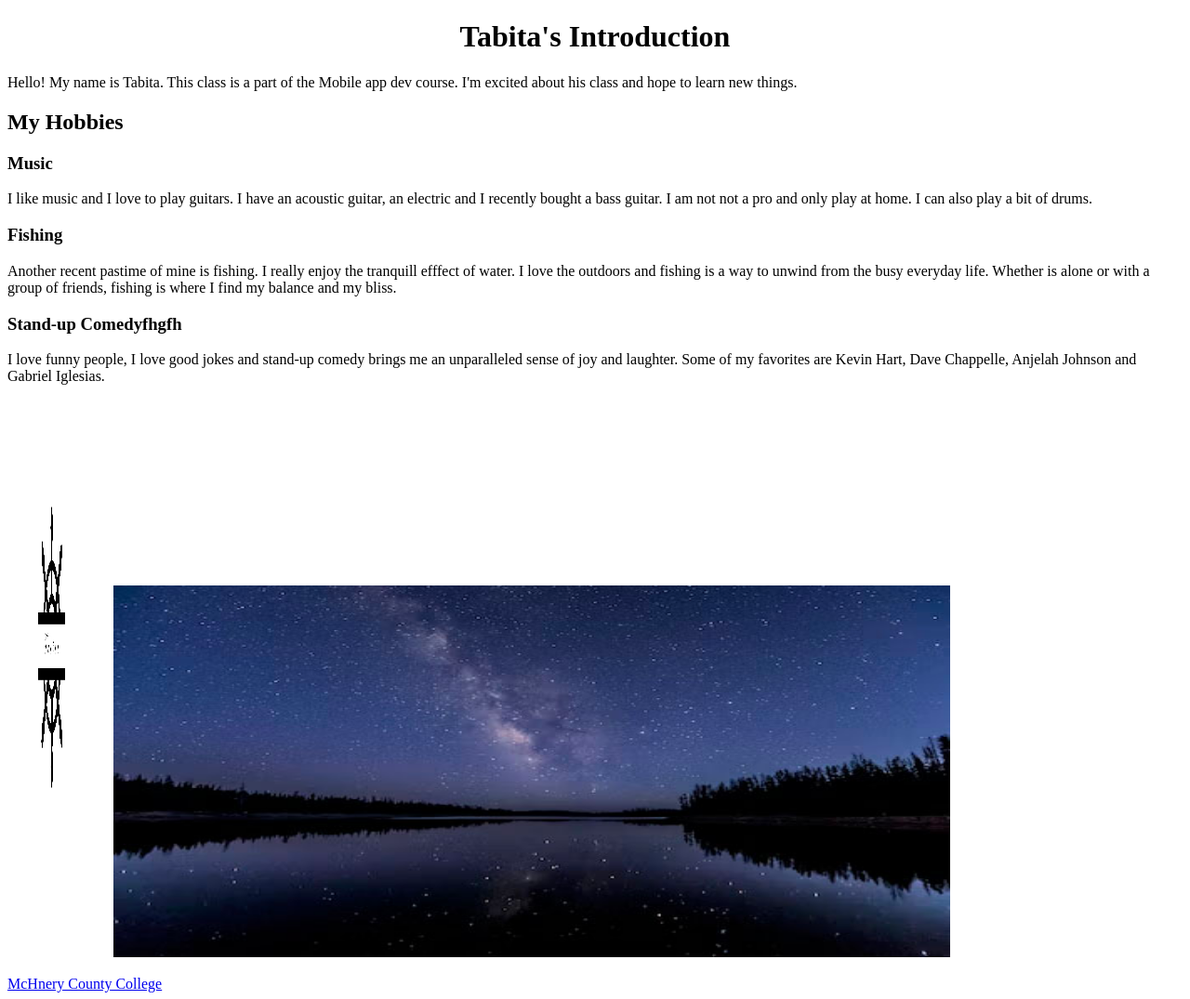
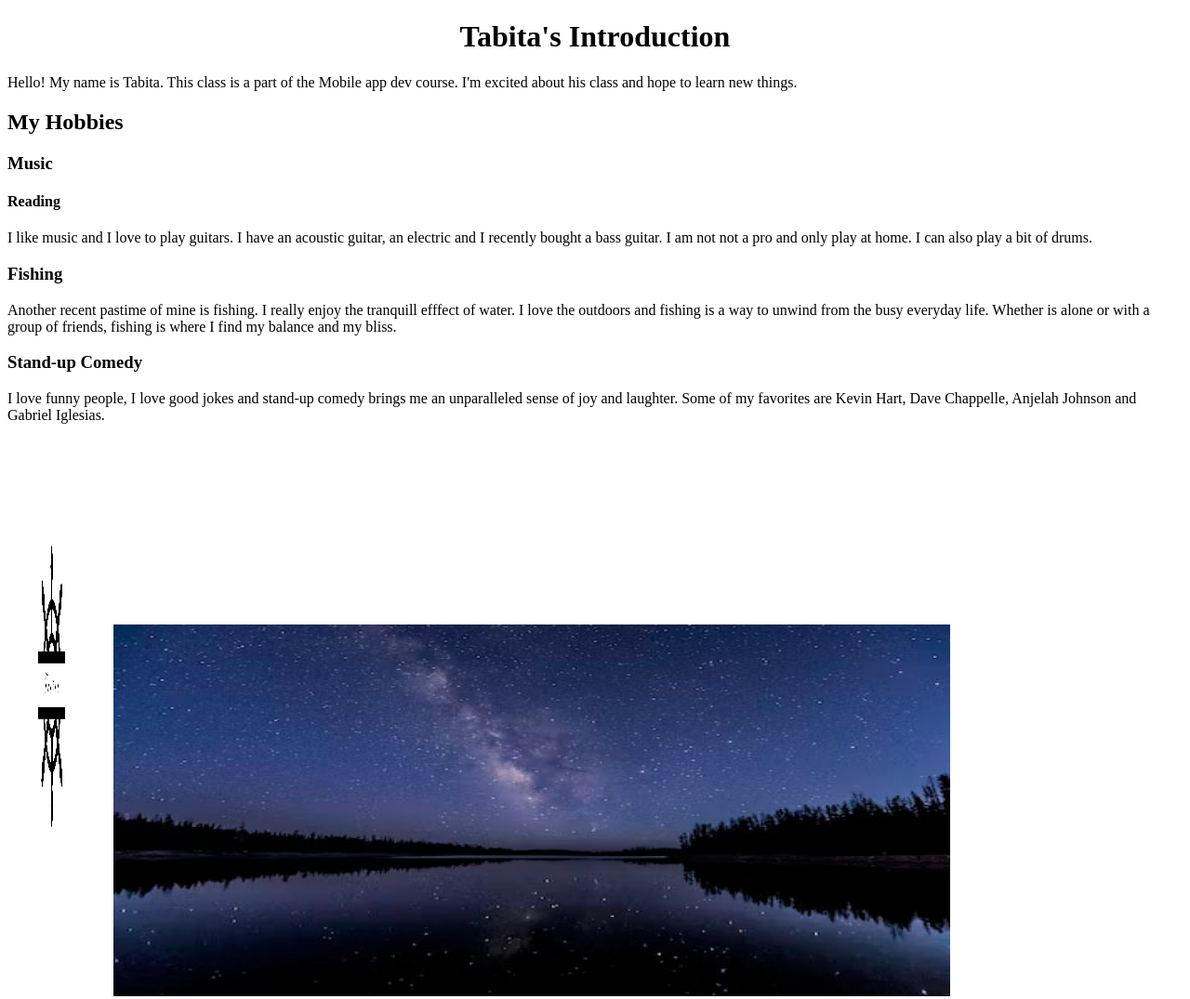
Before and after one commit to tabita000/web105, a plain HTML site: page index.html in a window 1280 px wide. Shown: the top 1075 px of the page at 93% size. Drawn offline with Linux system fonts and the light colour scheme.

Commit message:
Revert "Revert "hello""
This reverts commit d33d1c52ed8db822ddc3563a4cac4050737f3fc7.

```diff
--- a/index.html
+++ b/index.html
@@ -10,10 +10,13 @@
         <p>Hello! My name is Tabita. This class is a part of the Mobile app dev course. I'm excited about his class and hope to learn new things.</p>
         <h2>My Hobbies</h2>
         <h3>Music</h3>
+        <h4>
+            Reading
+        </h4>
         <p>I like music and I love to play guitars. I have an acoustic guitar, an electric and I recently bought a bass guitar. I am not not a pro and only play at home. I can also play a bit of drums.  </p>
         <h3>Fishing</h3>
         <p>Another recent pastime of mine is fishing. I really enjoy the tranquill efffect of water. I love the outdoors and fishing is a way to unwind from the busy everyday life. Whether is alone or with a group of friends, fishing is where I find my balance and my bliss.  </p>
-        <h3>Stand-up Comedyfhgfh</h3>
+        <h3>Stand-up Comedy</h3>
         <p>I love funny people, I love good jokes and stand-up comedy brings me an unparalleled sense of joy and laughter. Some of my favorites are Kevin Hart, Dave Chappelle, Anjelah Johnson and Gabriel Iglesias. </p>
         <img src="images/img1.jpg" width="110" height="600">
         <img src="images/img2.jpg" width="900" height="400">
```
